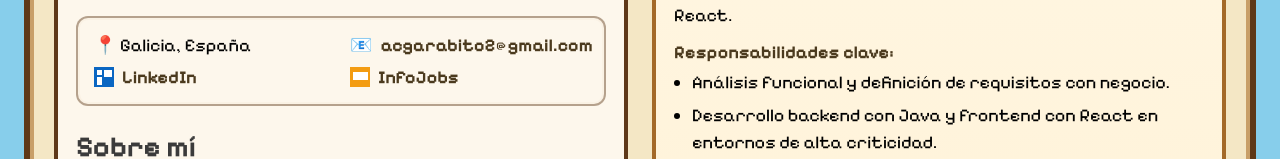
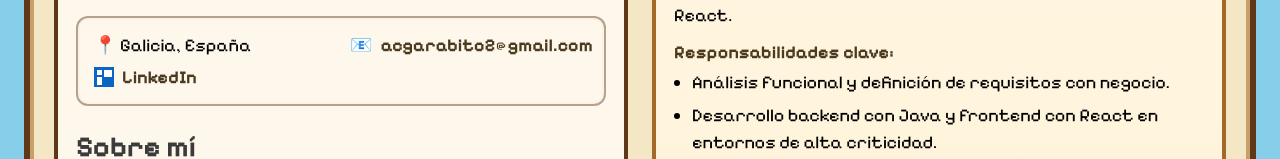
Before and after one commit to AndreiTora/CV-MainCharacter-REACT, a React (Vite) app: page / in a window 1280 px wide. Shown: the part 373-532 px from the top of the page. Built offline with nearby package versions, Linux system fonts and the light colour scheme.

Commit message:
Cambios info profile.

```diff
--- a/src/components/ContactList.jsx
+++ b/src/components/ContactList.jsx
@@ -12,14 +12,6 @@ export default function ContactList({ location, email, linkedin, infojobs }) {
         </svg>
         <a href={linkedin} target="_blank" rel="noreferrer">LinkedIn</a>
       </div>
-      <div className="contact-item contact-infojobs">
-        <svg className="contact-icon" width="20" height="20" viewBox="0 0 8 8" xmlns="http://www.w3.org/2000/svg" role="img" aria-hidden>
-          <rect width="8" height="8" fill="#f39c12"/>
-          <rect x="1" y="2" width="6" height="3" fill="#fff"/>
-          <rect x="2" y="1" width="4" height="1" fill="#f39c12"/>
-        </svg>
-        <a href={infojobs} target="_blank" rel="noreferrer">InfoJobs</a>
-      </div>
     </div>
   );
 }
--- a/src/data/profile.json
+++ b/src/data/profile.json
@@ -3,8 +3,7 @@
   "title": "Full Stack Developer",
   "location": "Galicia, España",
   "email": "acgarabito2@gmail.com",
-  "linkedin": "https://www.linkedin.com/in/andrea-canas-garabito",
-  "infojobs": "https://www.infojobs.net/candidate/andrea-canas-garabito",
+  "linkedin": "https://www.linkedin.com/in/acgarabito/",
   "avatarLabel": "Pixel art de chica granjera con pelo largo marrón",
   "about": "¡Hola! Soy Andrea, Técnica Superior en Desarrollo de Aplicaciones Web y actualmente trabajo como Full Stack Developer en DXC para el cliente CaixaBank. \n\n Me especializo en lenguaje Java y en servicios REST con Springboot en el back-end, también con SOAP y tecnologías como Liferay DXP 7 y Struts. \n\n Soy una persona autodidacta, comprometida y responsable. He formado a compañeros en prácticas y ayudado a nuevos miembros a incorporarse en los proyectos que he estado. Además, tengo experiencia en gestión, análisis y requerimientos funcionales en colaboración con clientes. También he moderado sitios web y foros en línea como administradora. \n\n He realizado cursos en Community Management, Diseño Gráfico y Maquetación Editorial. Mi perfil de Full Stack me permite adaptarme a cualquier parte del desarrollo de aplicaciones web.",
   "studies": [
```
